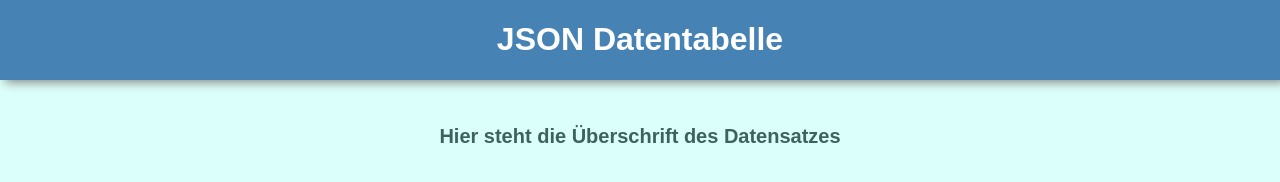
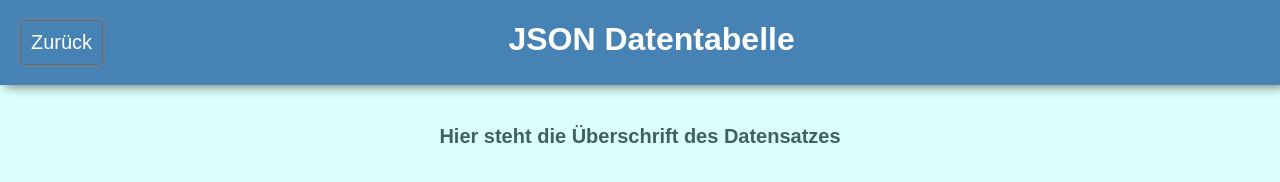
Before and after one commit to Martze96/JSON-Data-Loader, a plain HTML site: page pages/detailedEntry.html in a window 1280 px wide. Drawn offline with Linux system fonts and the light colour scheme.

Commit message:
Back Button logic implemented

```diff
--- a/pages/detailedEntry.html
+++ b/pages/detailedEntry.html
@@ -18,6 +18,7 @@
 <body onload = "createDetailedList();changeWindowTitle();">
 
   <div class="topBar">
+    <button onclick="history.back()" id="nav-back-button">Zurück</button>
     <h1 class="topBarHeader"> JSON Datentabelle </h1>
   </div>
 
--- a/style/detailed.css
+++ b/style/detailed.css
@@ -47,3 +47,23 @@
     font-weight: 600;
 
 }
+
+#nav-back-button {
+    margin: 20px;
+    float:left;
+    padding: 10px;
+    border: 1px solid dimgray;
+    box-shadow: 0px 0px 5px grey;
+    font-family: sans-serif;
+    font-size: 20px;
+    color: white;
+    background-color: var(--steelblue);
+    cursor: pointer;
+    border-radius: 5px;
+}
+
+#nav-back-button:hover {
+    background-color: var(--skyblue);
+    box-shadow: 0px 0px 20px grey;
+    color:black;
+}
--- a/style/home.css
+++ b/style/home.css
@@ -16,6 +16,10 @@
   color: white;
   font-family: sans-serif;
   font-weight: 200 !important;
+}
+
+.topBarHeader {
+  margin-right: 100px;
 }
 
 .pageDesc {
```
